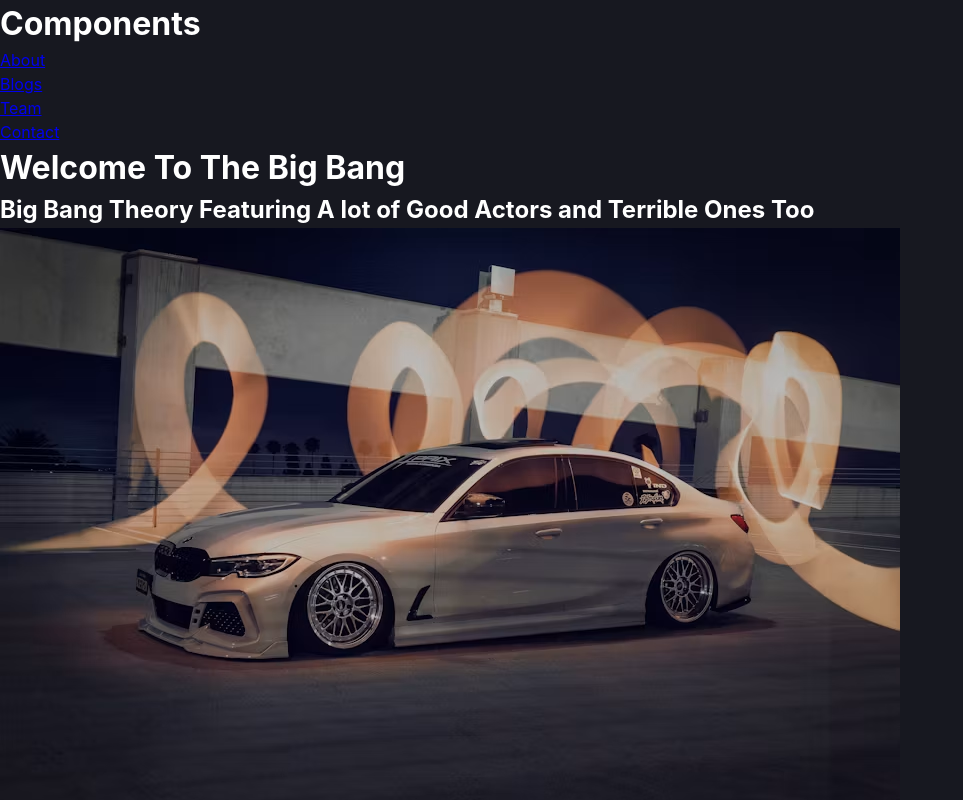
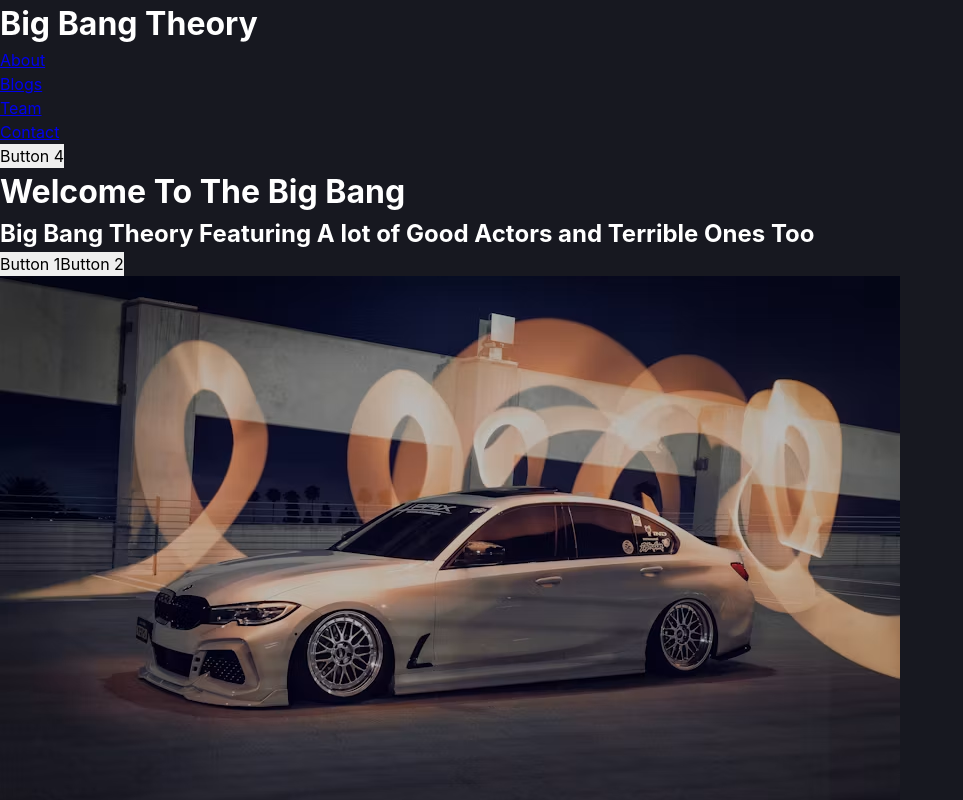
Before and after one commit to Olabayode/components, a React (Create React App) app: page / in a window 1280 px wide. Shown: the top 800 px of the page, without its empty margins (0-963 px from the left). Built offline with nearby package versions, Linux system fonts and the light colour scheme.

Commit message:
added all buttons where to be used

```diff
--- a/src/App.js
+++ b/src/App.js
@@ -1,6 +1,7 @@
 import Header from "./components/Header";
 import Gallery from "./components/Gallery";
 import Banner from "./components/Banner";
+import Footer from "./components/Footer";
 import car from "./assets/car.avif";
 import city from "./assets/city.avif";
 import night from "./assets/night.avif";
@@ -8,6 +9,7 @@ import travel from "./assets/travel.avif";
 
 let bannerHeader = "Welcome To The Big Bang";
 let bannerText = "Big Bang Theory Featuring A lot of Good Actors and Terrible Ones Too"
+
 const navLinks = [
     {index: 0, name: 'About', url: '#'},
     {index: 1, name: 'Blogs', url: '#'},
@@ -21,14 +23,22 @@ const imageLinks = [
     {index: 3, name: 'Travel', url: travel},
 ]
 
+const buttonText = [
+  {index: 0, text: 'Button 1', className: 'primary'},
+  {index: 1, text: 'Button 2', className: 'secondary'},
+  {index: 2, text: 'Button 3', className: 'subscribe'},
+  {index: 3, text: 'Button 4', className: 'welcome'},
+]
+
 
 
 function App() {
   return (
     <>
-      <Header navLinks={navLinks}/>
-      <Banner bannerHeader= {bannerHeader} bannerText={bannerText}/>
+      <Header navLinks={navLinks} buttonText={buttonText}/>
+      <Banner bannerHeader= {bannerHeader} bannerText={bannerText} buttonText={buttonText}/>
       <Gallery imageLinks = {imageLinks}/>
+      <Footer buttonText= {buttonText}/>
     </>
   );
 }
--- a/src/components/Banner.js
+++ b/src/components/Banner.js
@@ -1,8 +1,13 @@
+import Button from "./Button";
 function Banner (props){
     return (
         <div>
             <h1>{props.bannerHeader}</h1>
             <h2>{props.bannerText}</h2>
+            <div>
+                <Button className={props.buttonText[0].className} buttonText={props.buttonText[0].text}/>
+                <Button className={props.buttonText[1].className} buttonText={props.buttonText[1].text}/>
+            </div>
         </div>
     );
 
--- a/src/components/Button.js
+++ b/src/components/Button.js
@@ -1,6 +1,8 @@
-function Button (){
+function Button (props){
     return (
-        <></>
+        <button className={props.className}>
+            {props.buttonText}
+        </button>
     );
 }
 
--- /dev/null
+++ b/src/components/Footer.js
@@ -0,0 +1,11 @@
+import Button from "./Button";
+function Footer(props){
+    return(
+        <>
+            <h2>CopyRight</h2>
+            <Button className={props.buttonText[2].className} buttonText={props.buttonText[2].text}/>
+        </>
+    );
+}
+
+export default Footer;
--- a/src/components/Header.js
+++ b/src/components/Header.js
@@ -1,10 +1,12 @@
 import Nav from "./Nav";
+import Button from "./Button";
 
 function Header(props) {
     return (
         <header>
-            <h1>Components</h1>
+            <h1>Big Bang Theory</h1>
             <Nav navLinks={props.navLinks}/>
+            <Button className={props.buttonText[3].className} buttonText={props.buttonText[3].text}/>
         </header>
     );
 
```
